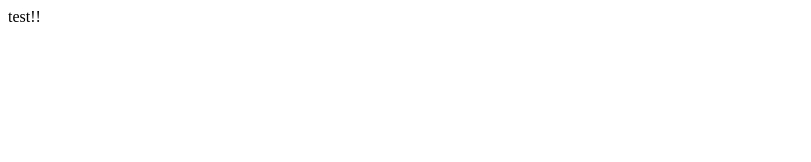
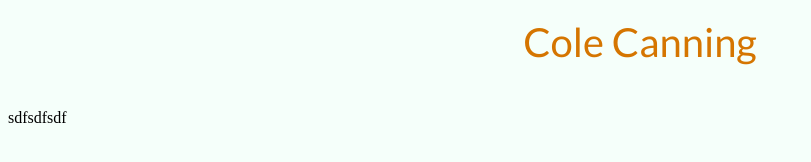
Before and after one commit to colecanning/ccanning10.github.io, a plain HTML site: page index.html in a window 1280 px wide. Shown: the whole page, without its empty margins (0-811 px from the left). Drawn offline with Linux system fonts and the light colour scheme.

Commit message:
added pics and stuff

```diff
--- a/index.html
+++ b/index.html
@@ -1 +1,36 @@
-test!!
+<html>
+<head>
+<style>
+body {
+    background-color: #F5FFFA;
+}
+h1 {
+    color: maroon;
+    margin-left: 40px;
+}
+
+.header {
+	text-align: center;
+	padding: 10px;
+	font-family: "Lato";
+	font-style: normal;
+	font-weight: 400;
+	font-size: 250%;
+	color: #D57500;
+	/*color: #5F9EA0;*/
+}
+</style>
+</head>
+<link href='http://fonts.googleapis.com/css?family=Lato&subset=latin,latin-ext' rel='stylesheet' type='text/css'>
+
+<body>
+<h2 class="header Lato-normal-400" >Cole Canning</h2>
+<div class="Lato-normal-400">sdfsdfsdf </div>
+
+
+
+
+
+
+</body>
+</html>
```
Also changed, not shown: png/facebook29.png (added), png/github7.png (added), png/linkedin12.png (added), 1 other file.
